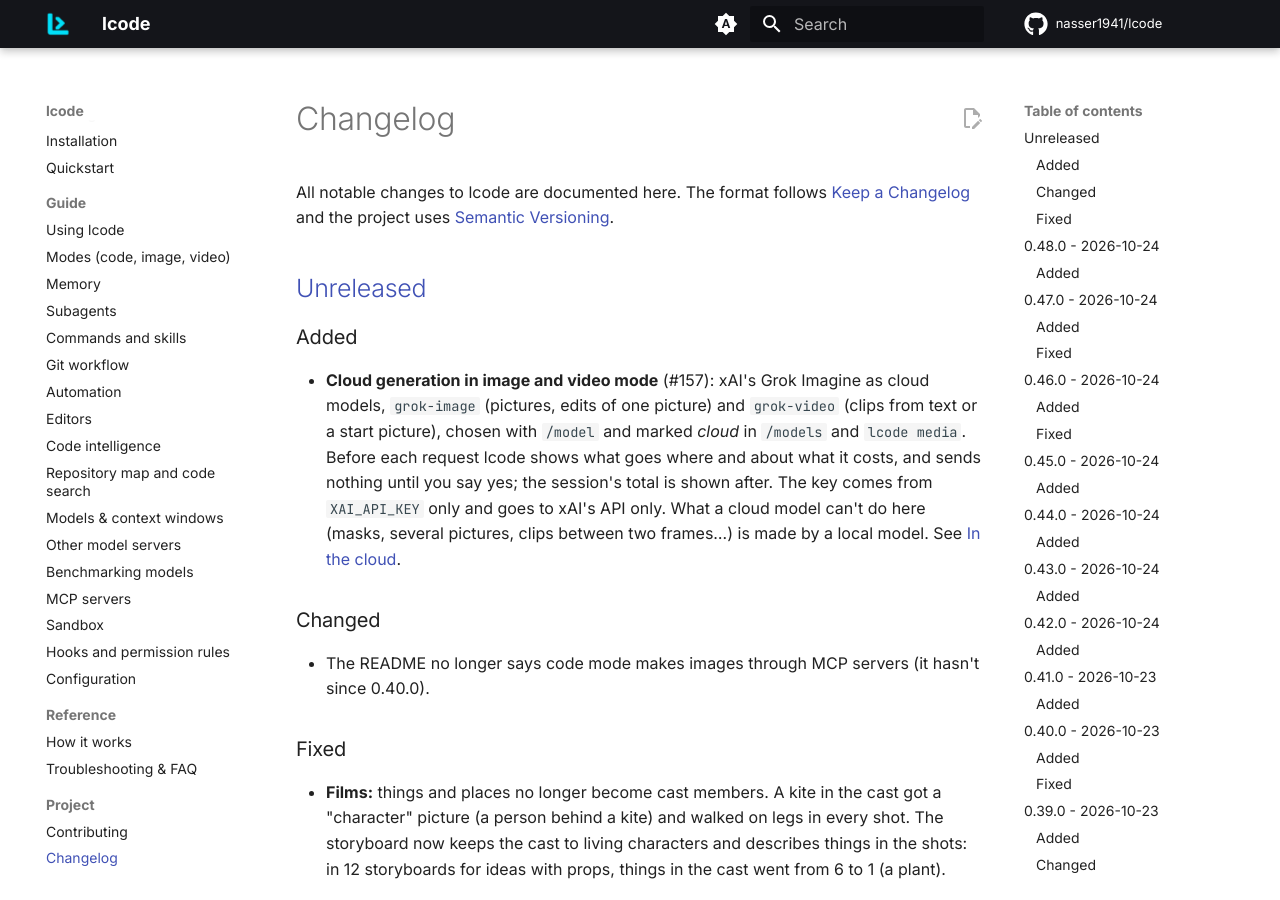
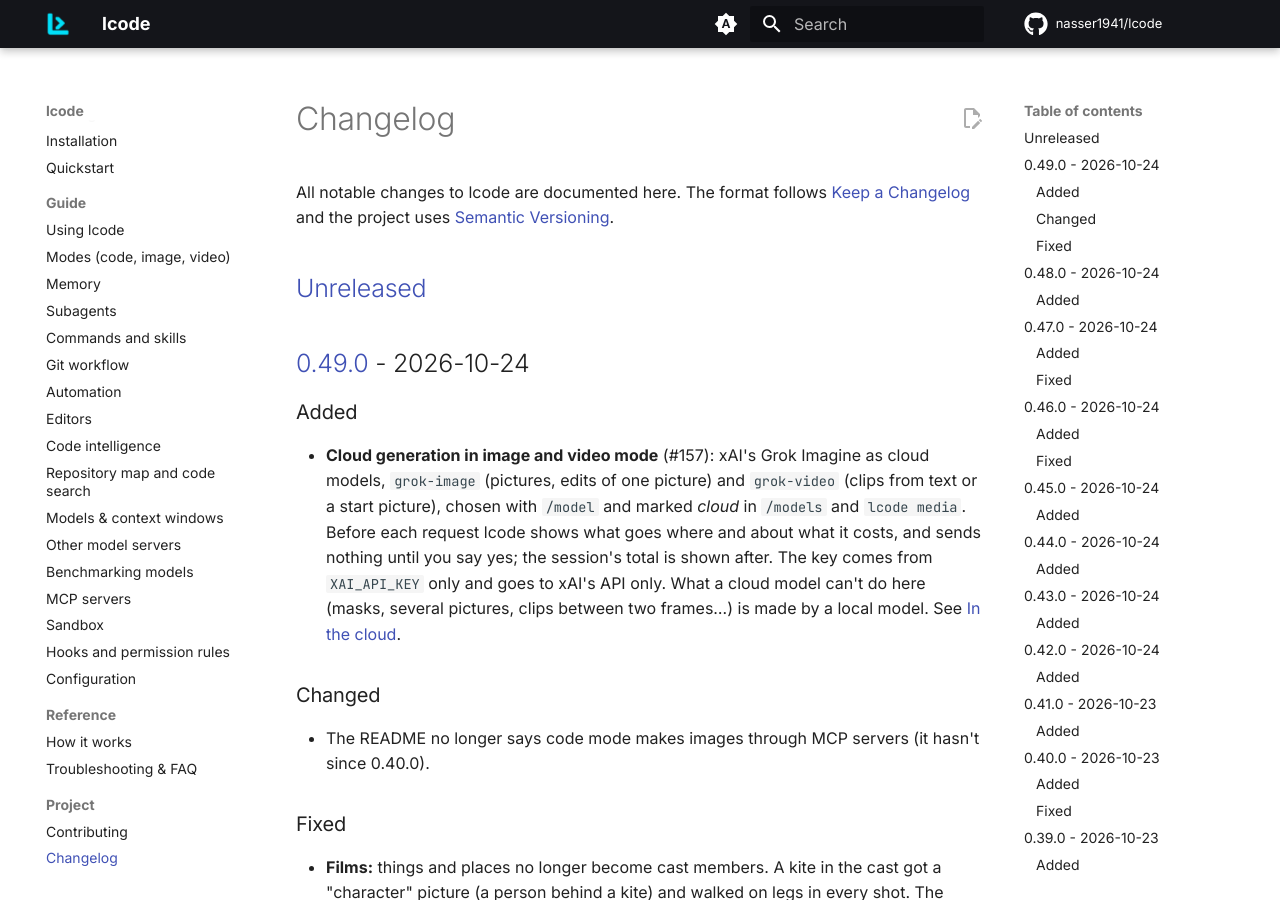
Before and after one commit to nasser1941/lcode, an MkDocs documentation site: the page built from docs/changelog.md, in a window 1280 px wide and 900 px high. Built offline with MkDocs 1.6.1 and Material for MkDocs 9.7.7, drawn with Linux system fonts in a browser that asks for light colours; comment, search, counter and statistics services are not loaded.

Commit message:
Release 0.49.0 (#180)
Co-authored-by: nasser1941 <9349840+nasser1941@users.noreply.github.com>
Co-authored-by: Claude Opus 5.5 <noreply@anthropic.com>

```diff
--- a/CHANGELOG.md
+++ b/CHANGELOG.md
@@ -5,6 +5,8 @@ All notable changes to lcode are documented here. The format follows
 [Semantic Versioning](https://semver.org/).
 
 ## [Unreleased]
+
+## [0.49.0] - 2026-10-24
 
 ### Added
 
@@ -1047,7 +1049,8 @@ First public release.
 - `AGENTS.md` project instructions and `/init` to generate them.
 - One-line installer for Linux and macOS.
 
-[Unreleased]: https://github.com/nasser1941/lcode/compare/v0.48.0...HEAD
+[Unreleased]: https://github.com/nasser1941/lcode/compare/v0.49.0...HEAD
+[0.49.0]: https://github.com/nasser1941/lcode/compare/v0.48.0...v0.49.0
 [0.48.0]: https://github.com/nasser1941/lcode/compare/v0.47.0...v0.48.0
 [0.47.0]: https://github.com/nasser1941/lcode/compare/v0.46.0...v0.47.0
 [0.46.0]: https://github.com/nasser1941/lcode/compare/v0.45.0...v0.46.0
--- a/src/lcode/__init__.py
+++ b/src/lcode/__init__.py
@@ -3,7 +3,7 @@
 From a program: `from lcode import Session` (see lcode.api).
 """
 
-__version__ = "0.48.0"
+__version__ = "0.49.0"
 
 API = ("Session", "Result", "Options", "SetupError")
 
```
Also changed, not shown: docs/quickstart.md (+1 -1 lines).
